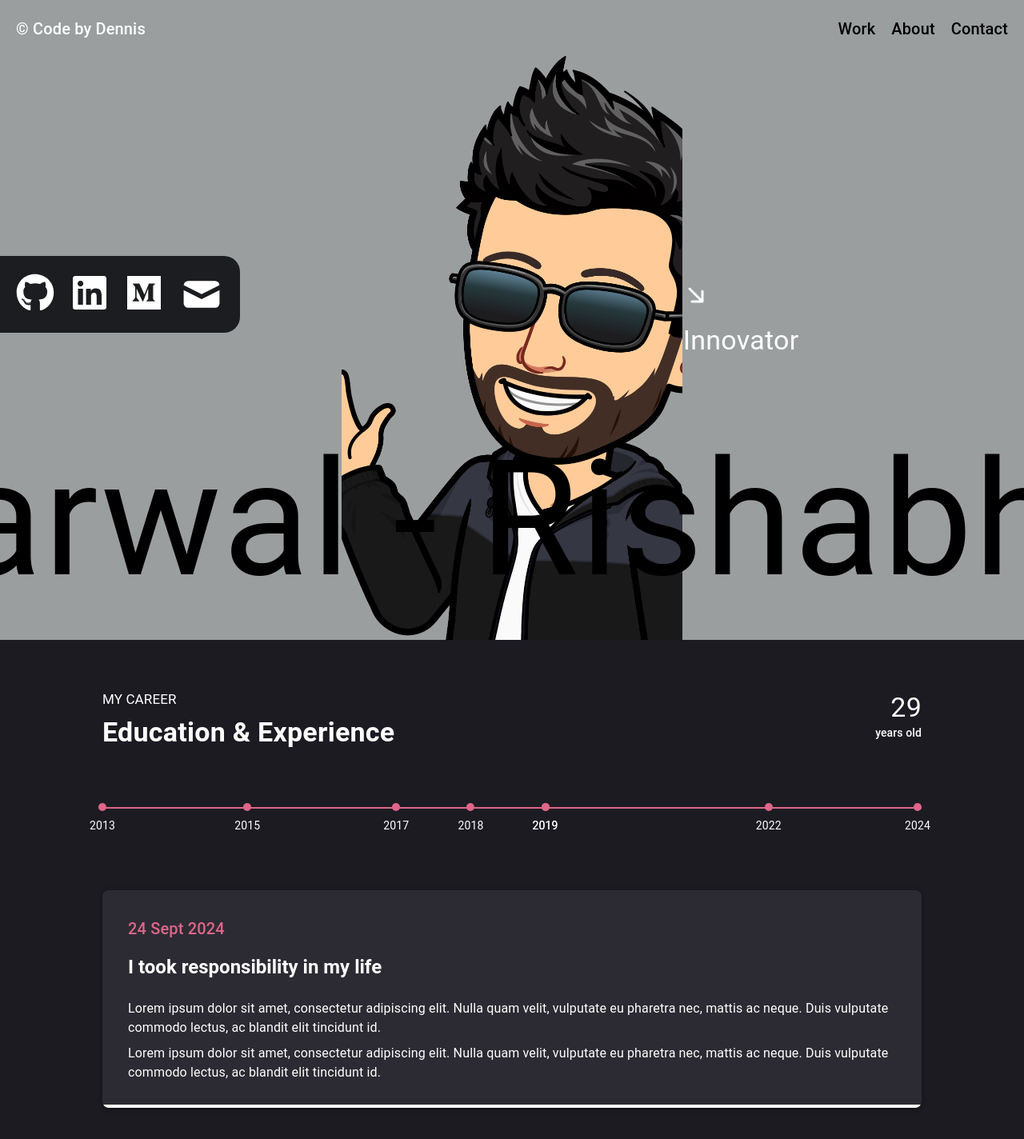
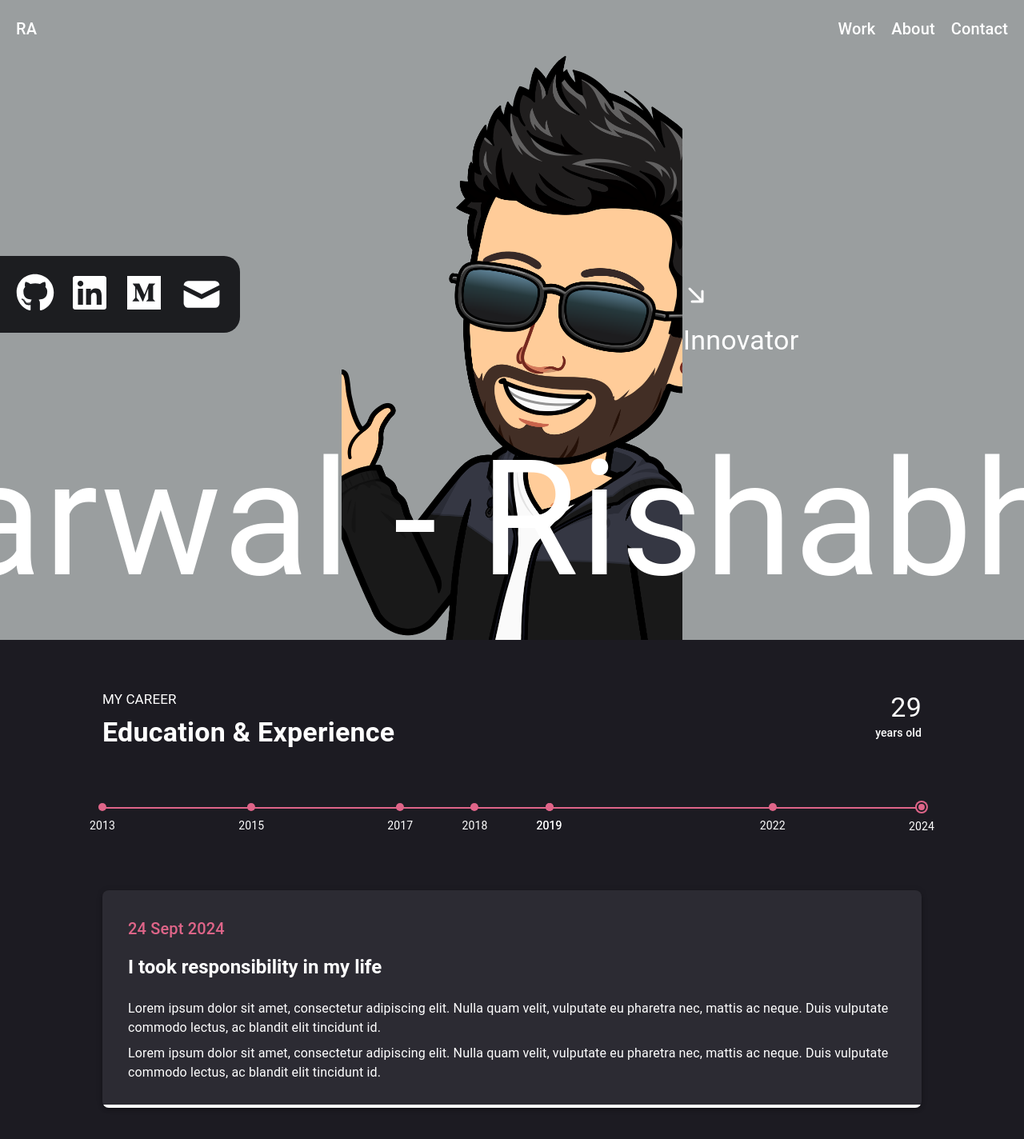
Before and after one commit to altruistcoder/altruistcoder.github.io, a Next.js app: page / in a window 1280 px wide. Shown: the top 1424 px of the page at 80% size. Built offline with nearby package versions, Linux system fonts and the light colour scheme.

Commit message:
Updated the Intro and the experience section for the portfolio site

```diff
--- a/app/Intro.tsx
+++ b/app/Intro.tsx
@@ -17,6 +17,7 @@ const ScrollingTextContainer = styled(Box)({
   zIndex: 999,
   pointerEvents: "none",
   overflow: "hidden",
+  color: "white",
 });
 
 // Styled component for the scrolling text itself
@@ -111,7 +112,7 @@ const Introduction = () => {
           }}
         >
           <Typography variant="h6" sx={{ color: "white" }}>
-            © Code by Dennis
+            RA
           </Typography>
         </Box>
 
@@ -191,6 +192,7 @@ const Introduction = () => {
               cursor: "pointer",
               position: "relative",
               transition: "all 0.3s ease-in-out", // Add transition
+              color: "white",
               "&::before": {
                 content: '""',
                 position: "absolute",
@@ -221,6 +223,7 @@ const Introduction = () => {
               cursor: "pointer",
               position: "relative",
               transition: "all 0.3s ease-in-out", // Add transition
+              color: "white",
               "&::before": {
                 content: '""',
                 position: "absolute",
@@ -251,6 +254,7 @@ const Introduction = () => {
               cursor: "pointer",
               position: "relative",
               transition: "all 0.3s ease-in-out", // Add transition
+              color: "white",
               "&::before": {
                 content: '""',
                 position: "absolute",
--- a/app/experience.tsx
+++ b/app/experience.tsx
@@ -1,5 +1,5 @@
 import React, { useState } from "react";
-import { Container, Grid, Typography, Box, Paper } from "@mui/material";
+import { Container, Grid, Typography, Box } from "@mui/material";
 
 // Define type for experience data
 interface ExperienceData {
@@ -63,6 +63,7 @@ const Experience = () => {
                     height: 2,
                     backgroundColor: "white",
                     zIndex: 0,
+                    transition: "width 0.3s ease",
                   }}
                 />
                 {selectedYear !== null && (
@@ -75,13 +76,13 @@ const Experience = () => {
                       height: 2,
                       backgroundColor: "#DF6589FF",
                       zIndex: 1,
+                      transition: "width 0.3s ease",
                     }}
                   />
                 )}
                 {experienceData.years.map((year, index) => {
                   const isSelected = selectedYear === year;
                   const leftPosition = `${getLeftPosition(year)}%`;
-                  const marginLeft = index === 0 ? 0 : `-5px`; // Adjust dot alignment for the first dot
                   const isPastSelected = selectedYearIndex !== -1 && index <= selectedYearIndex;
 
                   return (
@@ -96,29 +97,33 @@ const Experience = () => {
                         alignItems: "center",
                         cursor: "pointer",
                         zIndex: 2,
-                        color: "white", // White color for year label
-                        textAlign: "center", // Center align text
-                        paddingTop: "28px", // Space between dot and year label
-                        marginLeft: marginLeft, // Adjust dot alignment
+                        color: "white",
+                        textAlign: "center",
+                        paddingTop: "28px",
                       }}
                       onClick={() => handleYearClick(year)}
                     >
                       {/* Dot */}
                       <Box
                         sx={{
-                          width: 10,
-                          height: 10,
-                          backgroundColor: isSelected || isPastSelected
+                          width: isSelected ? 12 : 10,
+                          height: isSelected ? 12 : 10,
+                          backgroundColor: isSelected
+                            ? "#DF6589FF"
+                            : isPastSelected
                             ? "#DF6589FF"
                             : "white",
                           borderRadius: "50%",
                           zIndex: 2,
+                          border: isSelected ? "2px solid #1c1b22" : "none",
+                          transition: "all 0.3s ease",
+                          boxShadow: isSelected ? "0 0 0 2px #DF6589FF" : "none",
                         }}
                       />
                       {/* Year label */}
                       <Typography
                         variant="body2"
-                        sx={{ color: "white", marginTop: 1 }} // Ensure year text is white
+                        sx={{ color: "white", marginTop: 1 }}
                       >
                         {year}
                       </Typography>
```
